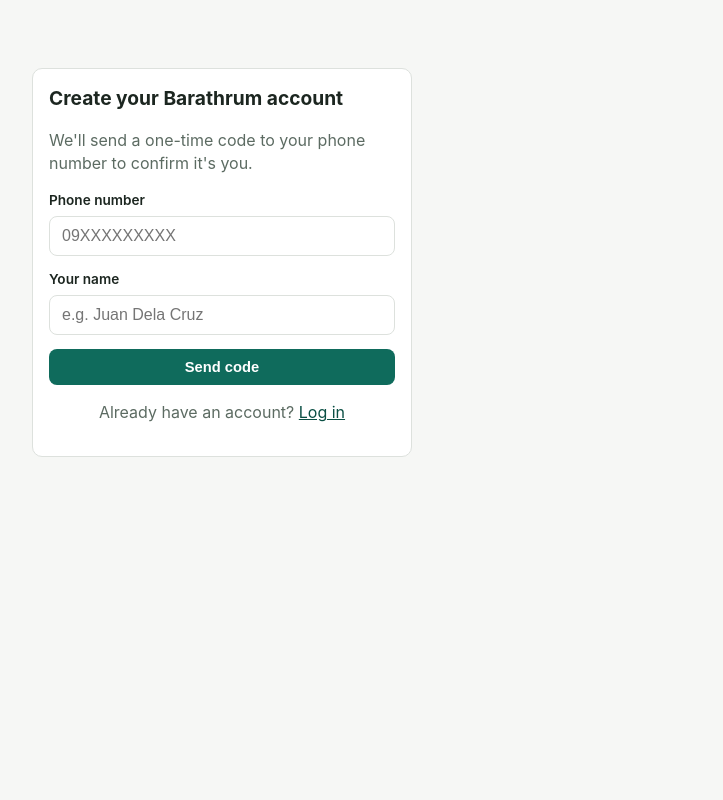
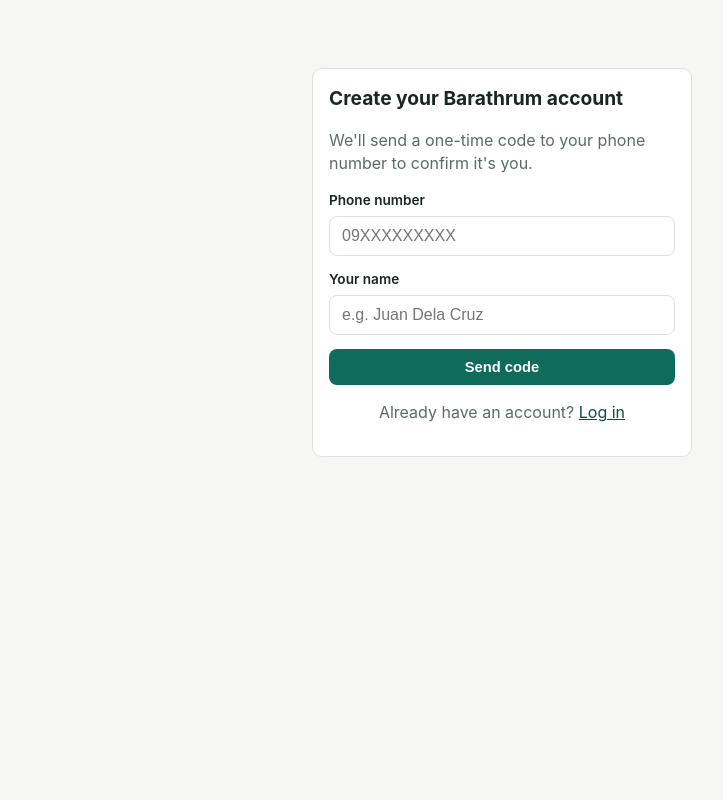
Before and after one commit to benzgarcel122-crypto/barathrum-backend, a Django app: page /signup/ in a window 1280 px wide. Shown: the whole page, without its empty margins (138-861 px from the left). Run offline with Django 5.2, Linux system fonts and the light colour scheme.

Commit message:
Update base.css

```diff
--- a/static/css/base.css
+++ b/static/css/base.css
@@ -147,6 +147,16 @@
     padding-bottom: 28px;
     max-width: 720px;
     margin: 0;
+  }
+  /* Pages that extend base.html directly (login, signup, verify, landing,
+     download-placeholder) don't render the {% block nav %} sidebar at all, so
+     .app-main has nothing to sit next to — margin: 0 above pins it to the far
+     left, leaving a large dead zone on the right at desktop widths. Center it
+     instead when .app-shell has no .app-nav sidebar in it. Higher specificity
+     than the plain .app-main rule above, so this wins for no-sidebar pages
+     without changing anything for dashboard pages that do have a sidebar. */
+  .app-shell:not(:has(.app-nav)) .app-main {
+    margin: 0 auto;
   }
 }
 
```
